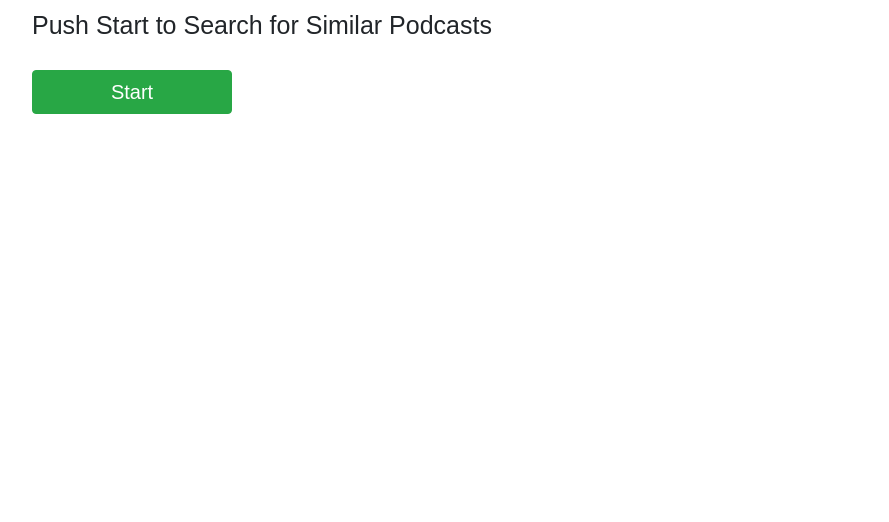
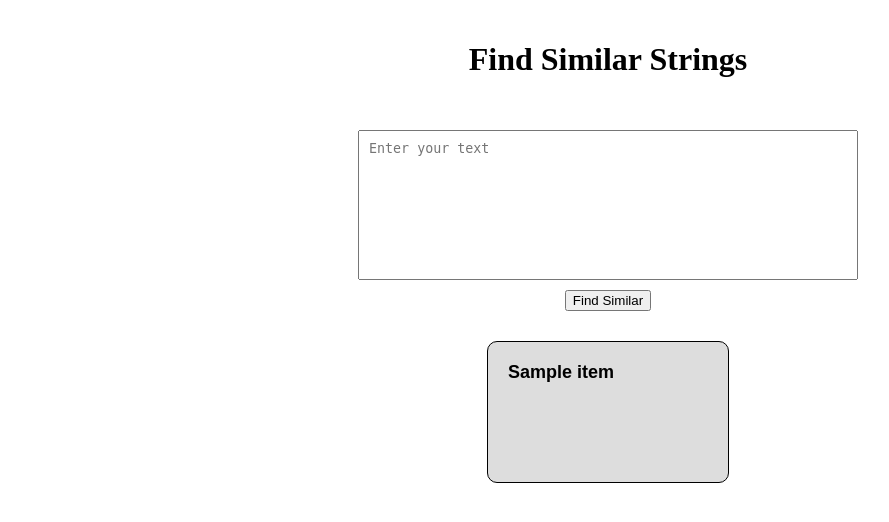
Before and after one commit to scaperothian/embedding-viz, a Flask app: template templates/index.html in a window 1280 px wide. Shown: the top 522 px of the page, without its empty margins (32-921 px from the left). Run offline with Flask 3, Linux system fonts and the light colour scheme; the template is opened without the code that fills it: most values are stand-ins (such as "Sample title", 1, 10 or a date in 2020); parts of the project's set-up code (start-up, migrations or seed data) failed here and were passed over; some libraries are stand-ins or nearby versions.

Commit message:
making a text box to enter data that can be used as an input to a query of text embeddings.

```diff
--- a/main.py
+++ b/main.py
@@ -1,90 +1,17 @@
-from flask import Flask, render_template, jsonify
-from os import path
-import json
-import pickle
-import pandas as pd
-import logging
+from flask import Flask, render_template, request
 
 app = Flask(__name__)
-root_path = path.dirname(__file__)
 
-# Configure the Flask app logger
-app.logger.setLevel(logging.DEBUG)
-app.logger.addHandler(logging.StreamHandler())
+def find_similarity(text_input):
+    return ['Hello there is a secret message going off the screen','world','dinosaur','good','morning','Vietnam']
 
-from embeddings import TextEmbeddings,download
+@app.route("/", methods=["GET", "POST"])
+def index():
+    if request.method == "POST":
+        user_input = request.form["input_text"]
+        similar_strings = find_similarity(user_input) # Replace with your actual function
+        return render_template("index.html", similar_strings=similar_strings)
+    return render_template("index.html")
 
-embeddings_file = "podcast_show_description_embeddings.20231126.pkl"
-data_file = 'metadata_with_episode_dates_and_category.tsv'
-data_key='show_description'
-label_key='show_name'
-
-try:
-    df = pd.read_csv(data_file,sep='\t')
-except Exception as e1:
-#print(e)
-    try:
-        print("Attempt to pull Data File from Google Drive")
-        id = "1guz7ILFUGLN2aYoXUez-K5ZCw0Xjo6m4"
-        download(id,data_file)
-        df = pd.read_csv(data_file,sep='\t')
-    except Exception as e2:
-        app.logger.debug("Fetch to Google Drive for Data File failed to download file.")
-        app.logger.debug(e1, e2)
-        exit()
-
-# clean the data
-df['release_date'] = pd.to_datetime(df['release_date'], format='%Y-%m-%d').reset_index(drop=True)
-df = df[~df['release_date'].isna()]
-df = df[~df['category'].isna()]
-df = df[~df['show_description'].isna()]
-df = df[~df['show_name'].isna()]
-
-df_shows = df.drop_duplicates(['show_name','show_description'])[['show_name','show_description']].reset_index(drop=True)
-
-
-
-emb = TextEmbeddings()
-try:
-    emb.load(embeddings_file, df_shows)
-except Exception as e1:
-    try:
-        print("Attempt to pull Embeddings File from Google Drive")
-        id = "1TNsMh9jvuTXU2xOWs0LE8FGJ-U7w9WDU"
-        download(id,embeddings_file)
-        emb.load(embeddings_file, df_shows)
-    except Exception as e2:
-        app.logger.debug("Fetch to Google Drive for Embeddings File failed to download file.")
-        app.logger.debug(e1, e2)
-        exit()
-
-
-@app.route('/')
-def index():
-    return render_template('base.html')
-
-@app.route('/get_input_text')
-def get_input_text():
-    """
-    read in some data from the file system.
-    """
-
-    with open('input.txt', 'r') as file:
-        input_text = file.read()
-    return jsonify({'input_text': input_text})
-
-@app.route('/get_top_scores')
-def get_top_scores():
-    """
-    read in some data from the file system.
-    """
-    rsp = get_input_text()
-    query = rsp.json['input_text']
-    emb.compare(query)
-    val = emb.get_top_n_scores(n=5)
-    return jsonify(val)
-
-if __name__ == '__main__':
-    app.jinja_env.auto_reload = True
-    app.config['TEMPLATES_AUTO_RELOAD'] = True
+if __name__ == "__main__":
     app.run(debug=True)
--- a/templates/index.html
+++ b/templates/index.html
@@ -3,147 +3,86 @@
 
 <head>
     <meta charset="UTF-8">
-    <meta http-equiv="X-UA-Compatible" content="IE=edge">
     <meta name="viewport" content="width=device-width, initial-scale=1.0">
-
-    <!-- Bootstrap CSS -->
-    <link rel="stylesheet" href="https://maxcdn.bootstrapcdn.com/bootstrap/4.5.2/css/bootstrap.min.css">
-
-    <!-- Custom Bootstrap CSS -->
+    <title>Find Similar Strings</title>
     <style>
-        .row {
-            display: flex;
-            justify-content: space-between;
-            padding-right: 5%;
-            padding-left: 5%;
+        h1 {
+            text-align: center;
+            padding: 20px;
         }
 
-        .page-title {
-            margin-top: 10px;
-            margin-bottom: 10px;
-            font-size: 25px;
-            /* Specify the font size */
-            font-family: 'Arial', sans-serif;
-            padding-right: 5%;
-            padding-left: 5%;
-            padding-bottom: 10px;
+        h2 {
+            text-align: center;
+            padding: 20px;
         }
 
-        .input-button {
-            margin-top: 10px;
-            margin-bottom: 10px;
-            margin-right: 10px;
-            font-size: 20px;
-            /* Specify the font size */
-            font-family: 'Arial', sans-serif;
-            /* Specify the font family */
-            width: 200px;
-            /* Use the variable for the width */
-            /* height: var(--button-height); /* Use the variable for the height */
+        form {
+            text-align: center;
         }
 
-        .input-text {
-            margin-top: 10px;
-            margin-bottom: 10px;
-            font-size: 15px;
-            /* Specify the font size */
-            font-family: 'Arial', sans-serif;
-            /* Specify the font family */
-            width: 500px;
-            /* Use the variable for the width */
-            /* height: var(--button-height); /* Use the variable for the height */
+        .flex-container {
+            display: flex;
+            flex-direction: column;
+            align-items: center;
+            /* Center the button horizontally */
         }
 
-        .column-title {
-            margin-top: 10px;
-            margin-bottom: 10px;
-            font-size: 25px;
-            /* Specify the font size */
-            font-family: 'Arial', sans-serif;
-            /* Specify the font family */
-            width: 250px;
-            /* Use the variable for the width */
+        textarea {
+            width: 500px;
+            /* Set the desired width for the textarea */
+            height: 150px;
+            /* Adjust the height to show 5 rows */
+            padding: 10px;
+            margin: 10px;
+            box-sizing: border-box;
+            resize: none;
+            /* Disable textarea resizing */
         }
 
-        /* Set the initial visibility of the second and third columns to hidden */
-        .hidden {
-            display: none;
+        .tiles {
+            display: flex;
+            flex-wrap: wrap;
+            justify-content: center;
+            padding: 20px;
+        }
+
+        .tile {
+            flex: 0 0 200px;
+            height: 100px;
+            text-align: center;
+            background-color: #ddd;
+            border: 1px solid black;
+            border-radius: 10px;
+            padding: 20px;
+            margin: 10px;
+        }
+
+        .tile-text {
+            font-family: 'Arial';
+            font-size: 18px;
+            font-weight: bold;
+            text-align: left;
         }
     </style>
-
-    <!-- Optional Bootstrap jQuery and JS -->
-    <script src="https://ajax.googleapis.com/ajax/libs/jquery/3.5.1/jquery.min.js"></script>
-    <script src="https://cdnjs.cloudflare.com/ajax/libs/popper.js/1.16.0/umd/popper.min.js"></script>
-    <script src="https://maxcdn.bootstrapcdn.com/bootstrap/4.5.2/js/bootstrap.min.js"></script>
-
-    <script src="https://code.jquery.com/jquery-3.2.1.slim.min.js"></script>
-    <script src="https://cdnjs.cloudflare.com/ajax/libs/popper.js/1.12.9/umd/popper.min.js"></script>
-    <script src="https://maxcdn.bootstrapcdn.com/bootstrap/4.0.0/js/bootstrap.min.js"></script>
-
-
-
-
-    <title>Embedding Dashboard</title>
 </head>
 
 <body>
-    <h2 class="page-title">Push Start to Search for Similar Podcasts</h2>
-
-
-    <div class="row">
-        <div class="col-md-6" id="FirstColumn">
-            <button class="btn btn-success btn-block input-button"
-                onclick="fetchInputText(); createTopFiveText(); showColumns();">Start</button>
-            <p class="input-text-title hidden" id="inputTextTitle">Text Input (modify input.txt to change):</p>
-            <p class="input-text" id="inputText"></p>
-
+    <h1>Find Similar Strings</h1>
+    <form action="/" method="POST">
+        <div class="flex-container">
+            <textarea name="input_text" rows="5" placeholder="Enter your text"></textarea>
+            <button type="submit">Find Similar</button>
         </div>
-
-        <div class="col-md-6 hidden" id="SecondColumn">
-            <p class="column-title">Top 5 Most Similar Podcast Shows</p>
-            <p id="dataText"></p>
+    </form>
+    {% if similar_strings %}
+    <div class="tiles">
+        {% for item in similar_strings %}
+        <div class="tile">
+            <div class="tile-text">{{ item }}</div>
         </div>
-
+        {% endfor %}
     </div>
-
-    <script>
-
-
-        function fetchInputText() {
-            // Make an asynchronous request to the Flask server to fetch content
-            fetch('/get_input_text')
-                .then(response => response.json())
-                .then(data => {
-                    // Set the fetched content in the 'generatorText' element
-                    document.getElementById('inputText').innerText = data.input_text;
-                })
-                .catch(error => console.error('Error:', error));
-        }
-
-        function createTopFiveText() {
-            // Make an asynchronous request to the Flask server to fetch content
-            fetch('/get_top_scores')
-                .then(response => response.json())
-                .then(data => {
-
-                    // Use map to extract values and join them with new lines
-                    const concatenatedString = data.map(d => d.label+" "+"(score: "+parseFloat(d.score).toFixed(2)+")\n\n"+d.data+"\n\n\n").join('\n');
-
-                    // Set the concatenated string in the desired element
-                    //console.log(concatenatedString);
-
-                    document.getElementById('dataText').innerText = concatenatedString;
-                })
-                .catch(error => console.error('Error:', error));
-        }
-
-        function showColumns() {
-            // Remove the 'hidden' class to display the second and third columns
-            document.getElementById('inputTextTitle').classList.remove('hidden');
-            document.getElementById('SecondColumn').classList.remove('hidden');
-            document.getElementById('inputText').classList.add('col-md-12')
-        }
-    </script>
+    {% endif %}
 </body>
 
 </html>
```
